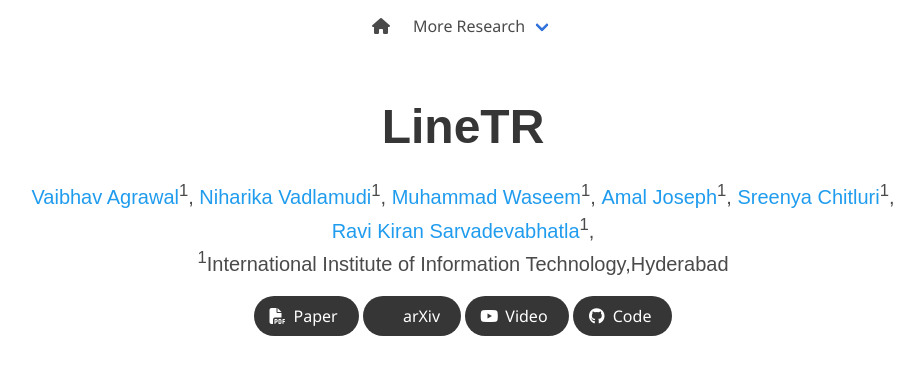
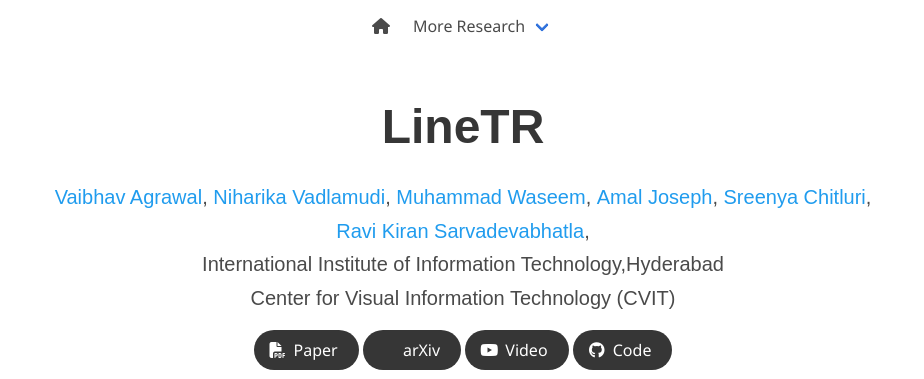
Before and after one commit to ihdia/LineTR, a plain HTML site: page index.html in a window 1280 px wide. Shown: the top 379 px of the page, without its empty margins (177-1101 px from the left). Drawn offline with nearby package versions, Linux system fonts and the light colour scheme; some icons are missing; a web font is replaced by a local one.

Commit message:
Links correction

```diff
--- a/index.html
+++ b/index.html
@@ -52,7 +52,7 @@
   </div>
   <div class="navbar-menu">
     <div class="navbar-start" style="flex-grow: 1; justify-content: center;">
-      <a class="navbar-item" href="https://keunhong.com">
+      <a class="navbar-item" href="http://ihdia.iiit.ac.in">
       <span class="icon">
           <i class="fas fa-home"></i>
       </span>
@@ -81,25 +81,28 @@
           <h1 class="title is-1 publication-title">LineTR</h1>
           <div class="is-size-5 publication-authors">
             <span class="author-block">
-              <a href="https://keunhong.com">Vaibhav Agrawal</a><sup>1</sup>,</span>
+              <a href="https://www.linkedin.com/in/vaibhav-agrawal-5730b320b/">Vaibhav Agrawal</a><sup></sup>,</span>
             <span class="author-block">
-              <a href="https://www.linkedin.com/in/niharika-vadlamudi/">Niharika Vadlamudi</a><sup>1</sup>,</span>
+              <a href="https://www.linkedin.com/in/niharika-vadlamudi/">Niharika Vadlamudi</a><sup></sup>,</span>
             <span class="author-block">
-              <a href="https://www.linkedin.com/in/hwaseem04/">Muhammad Waseem</a><sup>1</sup>,
+              <a href="https://www.linkedin.com/in/hwaseem04/">Muhammad Waseem</a><sup></sup>,
             </span>
             <span class="author-block">
-              <a href="https://www.linkedin.com/in/amaljoseph/">Amal Joseph</a><sup>1</sup>,
+              <a href="https://www.linkedin.com/in/amaljoseph/">Amal Joseph</a><sup></sup>,
             </span>
             <span class="author-block">
-              <a href="https://www.danbgoldman.com">Sreenya Chitluri</a><sup>1</sup>,
+              <a href="https://www.linkedin.com/in/sreenya-chitluri-224286200">Sreenya Chitluri</a><sup></sup>,
             </span>
             <span class="author-block">
-              <a href="https://ravika.github.io">Ravi Kiran Sarvadevabhatla</a><sup>1</sup>,
+              <a href="https://ravika.github.io">Ravi Kiran Sarvadevabhatla</a><sup></sup>,
             </span>
           </div>
 
           <div class="is-size-5 publication-authors">
-            <span class="author-block"><sup>1</sup>International Institute of Information Technology,Hyderabad</span>
+            <span class="author-block"><sup></sup>International Institute of Information Technology,Hyderabad</span>
+          </div>
+          <div class="is-size-5 publication-authors">
+            <span class="author-block"><sup></sup>Center for Visual Information Technology (CVIT) </span>
           </div>
 
           <div class="column has-text-centered">
```
